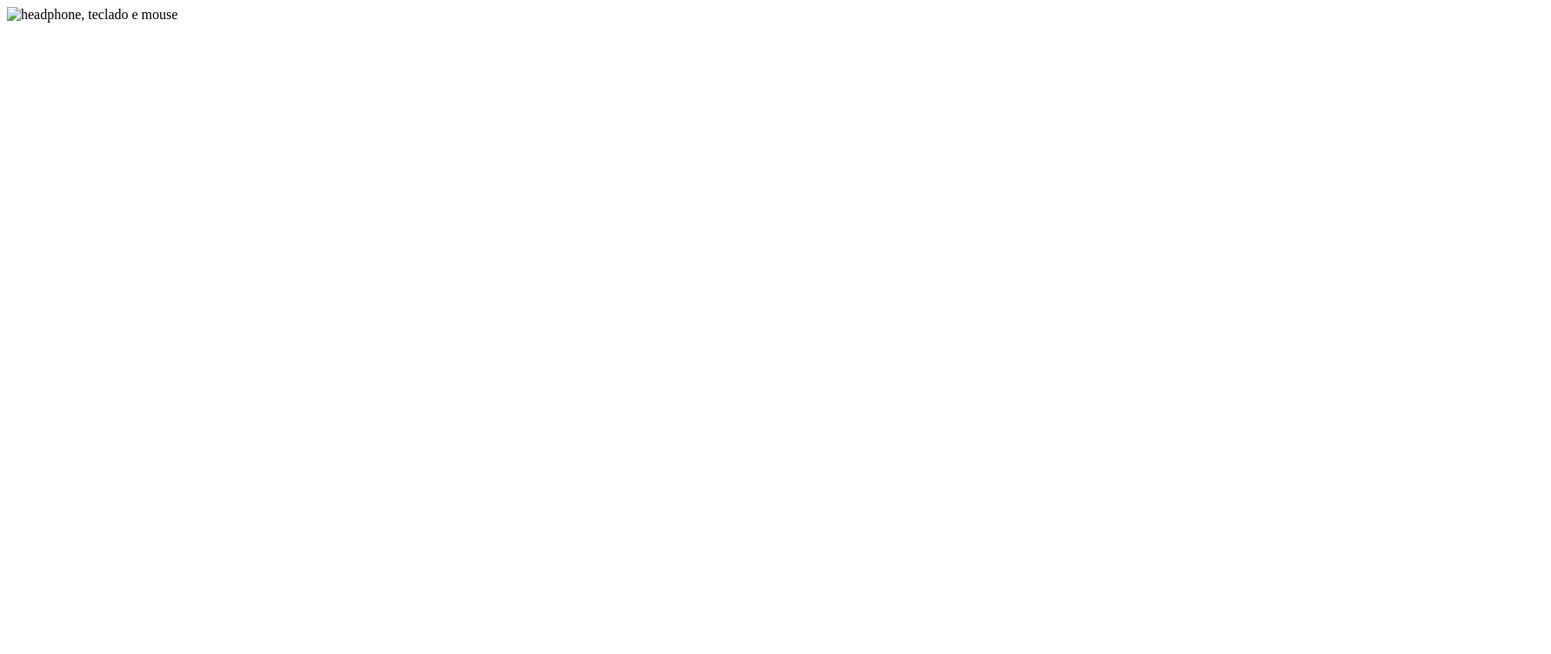
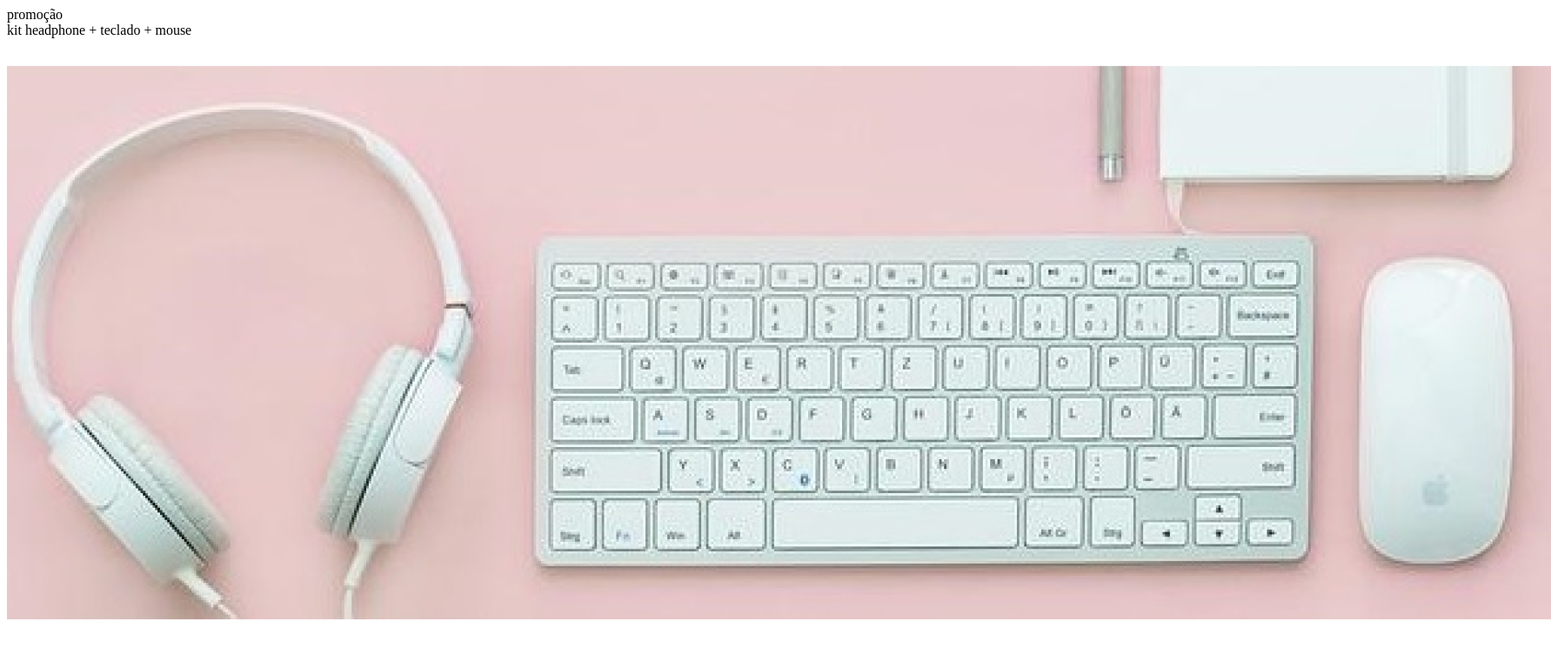
Before and after one commit to SENAIMauricio/GameManiaHTML, a plain HTML site: page index.html in a window 1280 px wide. Shown: the whole page at 87% size, 1783 px wide, since content can reach past the window. Drawn offline with Linux system fonts and the light colour scheme.

Commit message:
cria a seção promoção

```diff
--- a/index.html
+++ b/index.html
@@ -10,9 +10,9 @@
 
     <section id="section-promocao">
         <div class="container">
-            <div class="titulo-vermelho"></div>
+            <div class="titulo-vermelho">promoção <br> kit headphone + teclado + mouse </div>
             <div>
-                <img src="" alt="headphone, teclado e mouse">
+                <img src="img/img-3.png" alt="headphone, teclado e mouse">
             </div>
         </div>
     </section>
```
Also changed, not shown: img/img-3.png (added).
